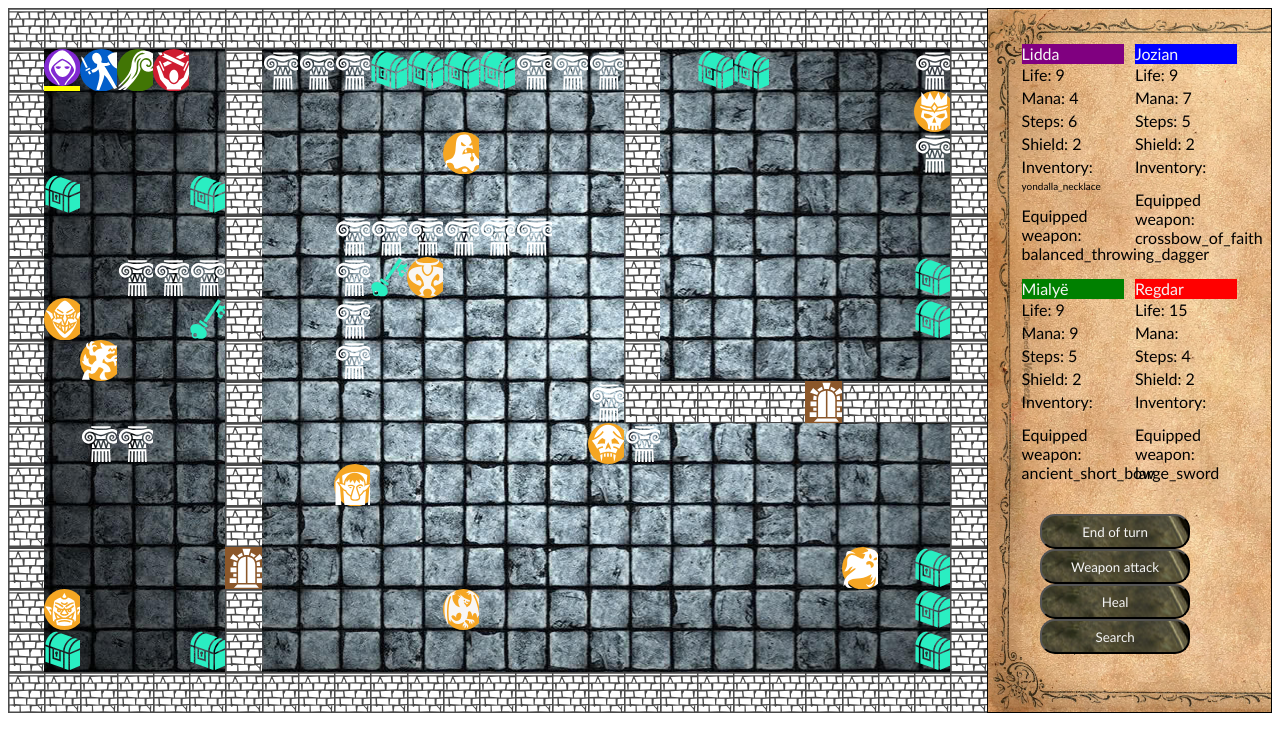
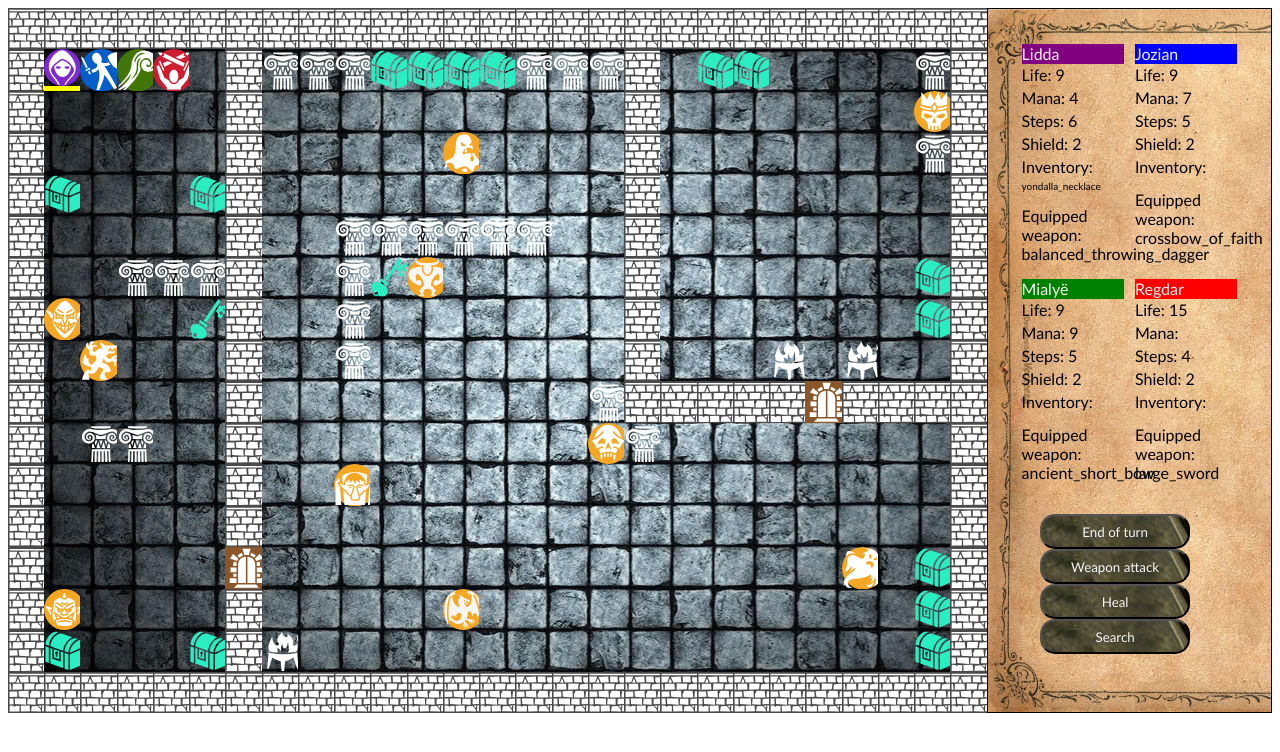
Before and after one commit to arthurCDG/dnd-project, a plain HTML site: page index.html in a window 1280 px wide. Drawn offline with Linux system fonts and the light colour scheme.

Commit message:
Did some minor changes

```diff
--- a/scripts/grid.js
+++ b/scripts/grid.js
@@ -176,6 +176,13 @@ export const placeOtherMapElements = () => {
     const pillarSquare = document.querySelector(`[data-x='${i}'][data-y='10']`);
     pillarSquare.classList.add("pillar");
   }
+  // Place decoration
+  const brasero1 = document.querySelector("[data-x='9'][data-y='22']");
+  brasero1.classList.add("brasero");
+  const brasero2 = document.querySelector("[data-x='16'][data-y='8']");
+  brasero2.classList.add("brasero");
+  const brasero3 = document.querySelector("[data-x='9'][data-y='24']");
+  brasero3.classList.add("brasero");
   // Place hidden traps
   const trapSquare1 = document.querySelector("[data-x='4'][data-y='4']");
   trapSquare1.classList.add("active-hole-trap");
--- a/stylesheets/style.css
+++ b/stylesheets/style.css
@@ -257,3 +257,7 @@ body {
 .key2 {
   background-image: url("../img/map_elements/key.svg");
 }
+
+.brasero {
+  background-image: url("../img/map-decoration/brasero.svg");
+}
```
